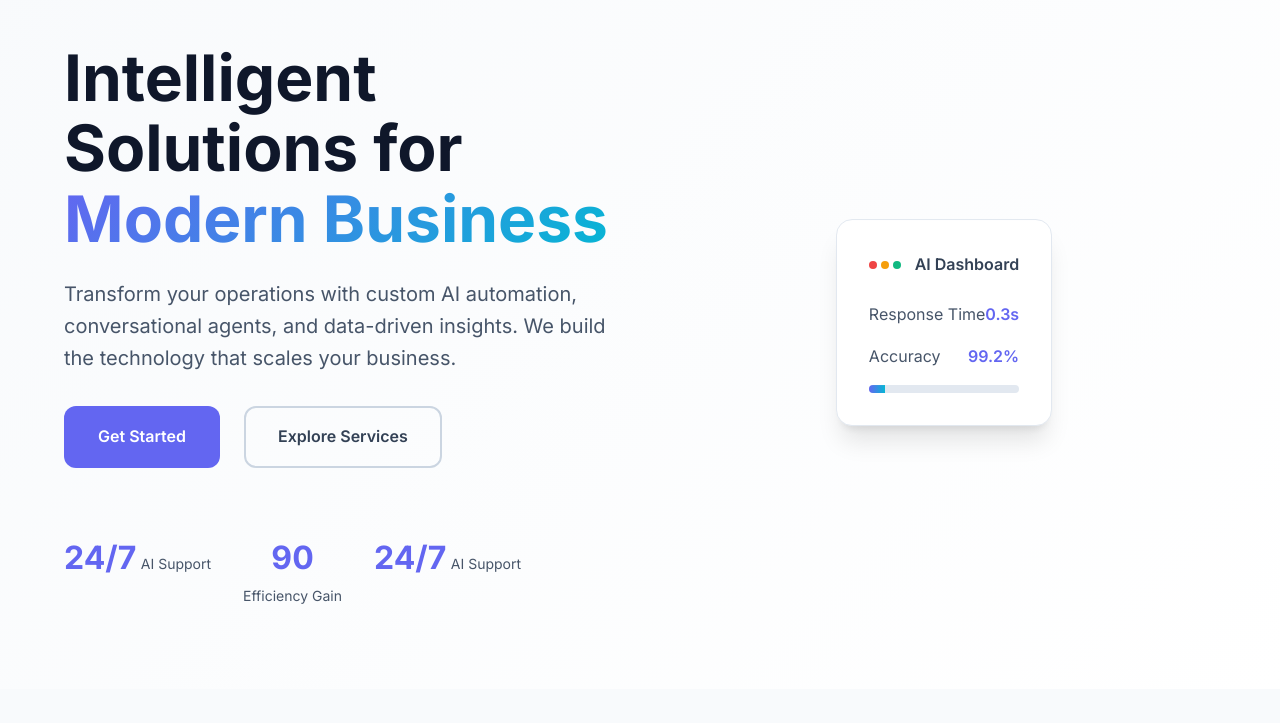
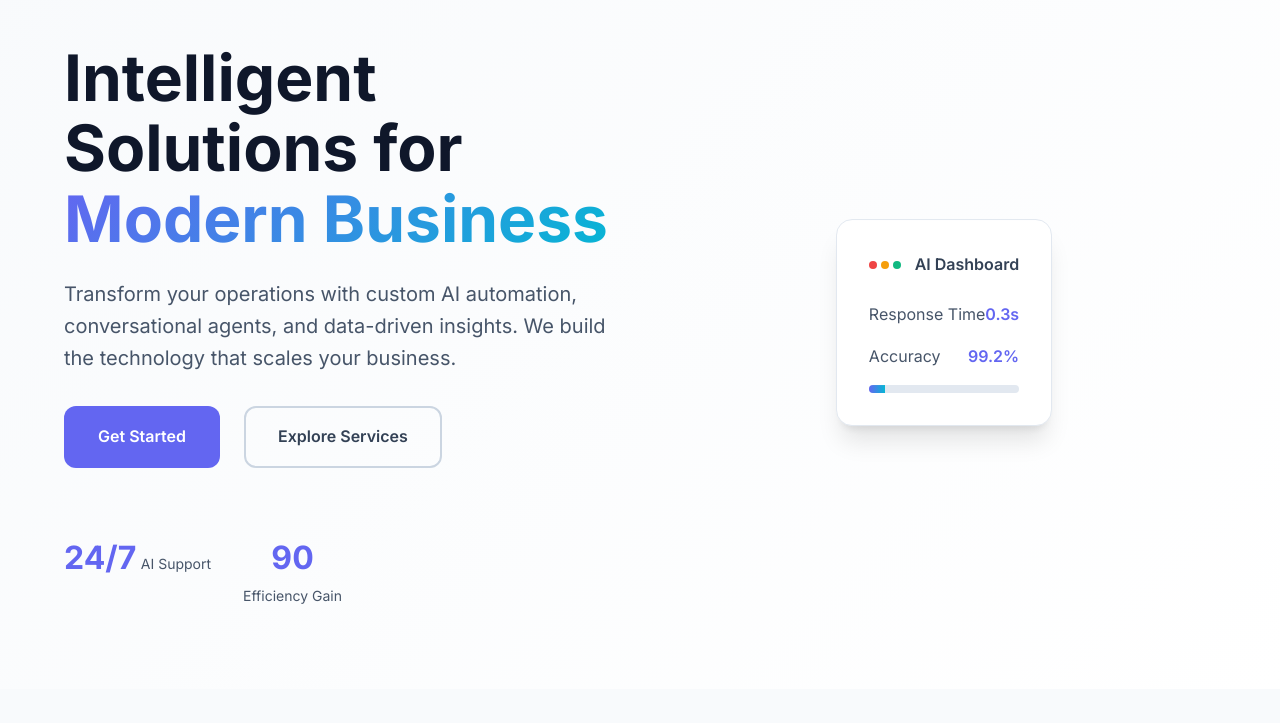
Before and after one commit to Calebfergy/LambAgentic-Landing, a website: page index.html in a window 1280 px wide. Shown: the part 77-800 px from the top of the page. Drawn offline with nearby package versions, Linux system fonts and the light colour scheme.

Commit message:
Updated index.html

```diff
--- a/index.html
+++ b/index.html
@@ -60,10 +60,6 @@
           <div class="stat">
             <span class="stat-number">90%</span>
             <span class="stat-label">Efficiency Gain</span>
-          </div>
-          <div class="stat">
-            <span class="stat-number inline">24/7</span>
-            <span class="stat-label">AI Support</span>
           </div>
         </div>
       </div>
```
